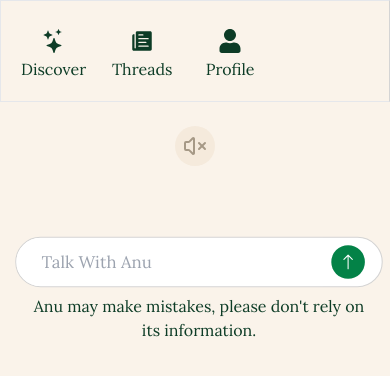
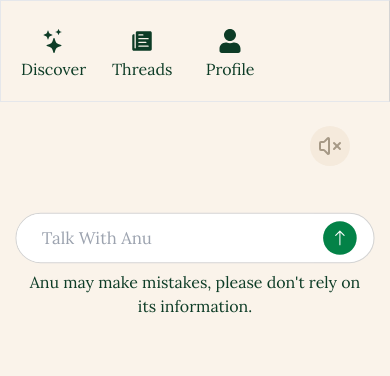
Before and after one commit to anuragaffection/anu_web_react, a React (Vite) app: page / in a window 390 px wide. Shown: the top 376 px of the page. Built offline with nearby package versions, Linux system fonts and the light colour scheme.

Commit message:
fix/chat

```diff
--- a/src/App.jsx
+++ b/src/App.jsx
@@ -30,7 +30,7 @@ function App() {
           <Route path="*" element={<NoPage />} />
         </Routes>
       </div>
-      <div className="flex-1">
+      <div className="flex-1 overflow-clip">
         <SectionChat />
       </div>
     </div>
--- a/src/components/SectionChat.jsx
+++ b/src/components/SectionChat.jsx
@@ -92,7 +92,6 @@ function SectionChat() {
       const lastIndex = chats.length - 1;
       const lastResponse = chats[lastIndex].anu;
       console.log(lastResponse)
-
       if (!window.speechSynthesis) {
         console.error("Speech synthesis not supported in this browser.");
       }
@@ -106,10 +105,10 @@ function SectionChat() {
   }, [chats, speech]);
 
   return (
-    <div className="relative flex h-full w-full flex-col items-center justify-between space-y-6 py-6">
-      <div className="right-10 top-6 md:absolute">
+    <div className="relative flex h-full w-full flex-col items-center justify-between space-y-6 py-4 pt-6 overflow-clip">
+
       <button
-          className="rounded-full bg-coreBeige p-2 hover:bg-darkBeige"
+        className="absolute right-10 top-6 rounded-full bg-coreBeige p-2 hover:bg-darkBeige"
         type="button"
         onClick={() => setSpeech(!speech)}
       >
@@ -119,10 +118,15 @@ function SectionChat() {
           <LuVolumeX className="text-coreGray" size={24} />
         )}
       </button>
-      </div>
 
-      <div className="flex h-full w-full flex-col items-center justify-center overflow-auto">
-        <div className="flex h-full w-full max-w-3xl flex-col gap-y-8 px-4 pt-6">
+
+      <div className="flex h-full w-full flex-col items-center justify-center overflow-auto p-2">
+
+        {/* <div className="w-full absolute top-0 h-24 bg-gradient-to-b from-black to-transparent"></div> */}
+
+        <div className="flex relative h-full w-full max-w-3xl flex-col gap-y-8 px-4 pt-6">
+
+
           {chats &&
             chats.map((item, index) => (
               <div className="space-y-4" key={index}>
@@ -138,7 +142,7 @@ function SectionChat() {
         </div>
       </div>
 
-      <div className="flex w-full max-w-3xl flex-col gap-y-2 px-4 pl-6">
+      <div className="flex w-full max-w-3xl flex-col gap-y-2 px-6">
         <div className="flex h-12 w-full scale-105 items-center justify-between gap-2 overflow-hidden rounded-full border border-neutral-300 bg-white">
           <input
             type="text"
```
Lines whose indentation alone changed are shown as unchanged.
